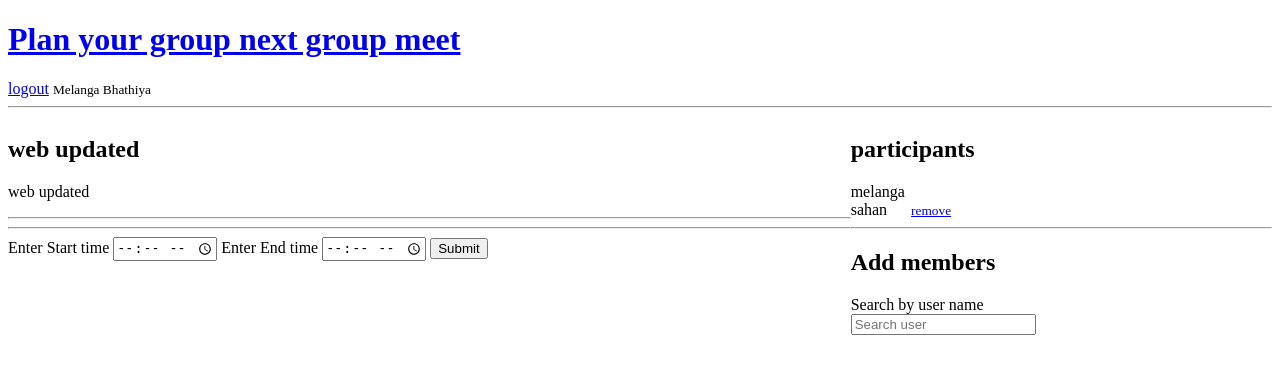
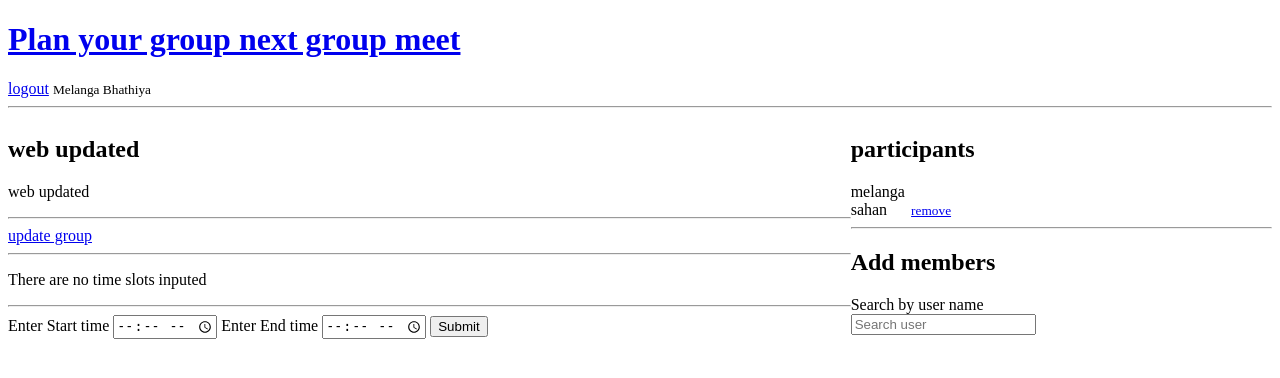
Before and after one commit to melanga/GroupMeetPlanner, a Django app: page /group/7/ in a window 1280 px wide. Shown: the top 378 px of the page. Run offline with Django 4.2, Linux system fonts and the light colour scheme; a user stored in the database is signed in; data comes from the database, SQL or seed files in the repository; both versions use the stored data as it was after the commit.

Commit message:
Group update functionality is added

```diff
--- a/base/templates/base/group_page.html
+++ b/base/templates/base/group_page.html
@@ -15,7 +15,13 @@
         {% if request.user != group.leader %}
             <a href="{% url 'leave-group' group.id %}">leave group</a>
             <hr>
+        {% else %}
+            <a href="{% url 'update-group' group.id %}">update group</a>
+            <hr>
         {% endif %}
+        {% if time_slots.count == 0 %}
+            <p>There are no time slots inputed</p>
+        {% else %}
             {% for time_slot in time_slots %}
                 <div>
                     <p>{{ time_slot.user.name }} available </p>
@@ -26,6 +32,7 @@
                     {% endif %}
                 </div>
             {% endfor %}
+        {% endif %}
         <hr>
         <div>
             <form method="POST" action="">
--- a/base/templates/base/home.html
+++ b/base/templates/base/home.html
@@ -9,5 +9,6 @@
         {% endif %}
         <a href="{% url 'group' group.id %}"><h3>{{ group.name }}</h3></a>
         <p>{{ group.description }}</p>
+        <hr>
     {% endfor %}
 {% endblock %}
--- a/base/urls.py
+++ b/base/urls.py
@@ -11,6 +11,7 @@ urlpatterns = [
     path('logout', views.logout_user, name="logout"),
     path('register', views.register_user, name="register-page"),
     path('create-group', views.group_creation_page, name="create-group"),
+    path('update-group/<int:gid>', views.update_group, name="update-group"),
     path('delete-group/<int:pk>', views.delete_group, name="delete-group"),
     path('add-member/<int:uid>/<int:gid>', views.add_member, name="add-member"),
     path('remove-member/<int:uid>/<int:gid>', views.remove_member, name="remove-member"),
--- a/base/views.py
+++ b/base/views.py
@@ -80,6 +80,17 @@ def delete_group(request, pk):
     return redirect('home')
 
 
+def update_group(request, gid):
+    group = Group.objects.get(id=gid)
+    group_form = GroupForm(instance=group)
+    if request.method == "POST":
+        group.name = request.POST.get('name')
+        group.description = request.POST.get('description')
+        group.save()
+        return redirect('group', pk=group.id)
+    return render(request, 'base/update_group.html', {'group_form': group_form})
+
+
 @login_required(login_url='login')
 def delete_time(request, pk):
     time = Time.objects.get(id=pk)
```
Also changed, not shown: base/templates/base/update_group.html (added, +14 -0 lines), db.sqlite3. Lines whose indentation alone changed are shown as unchanged.
